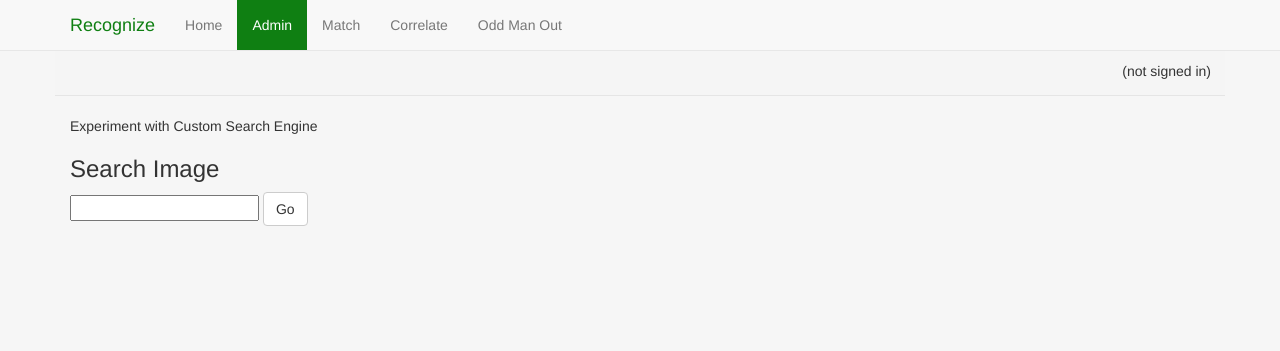
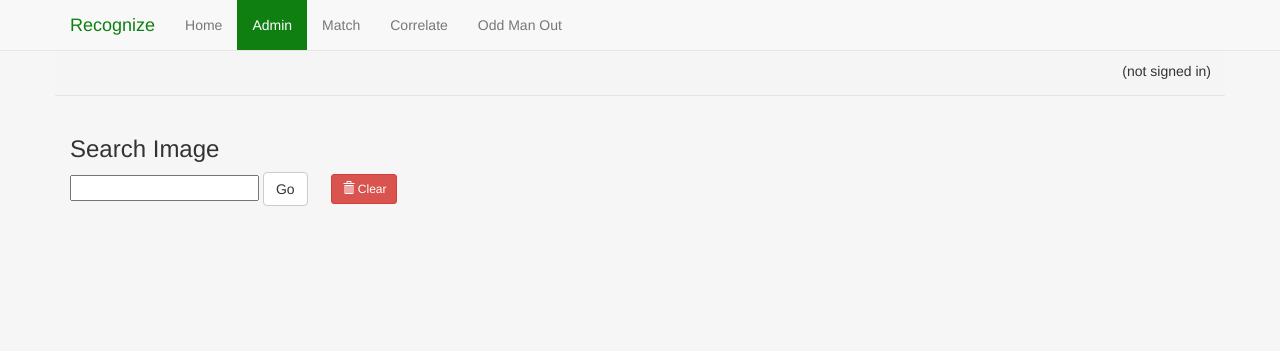
Before and after one commit to nischalshrestha/recognize, a Python web app: template templates/admin.html in a window 1280 px wide. Shown: the top 351 px of the page. Run offline with Jinja, Linux system fonts and the light colour scheme; the template is opened without the code that fills it, so the values that code supplies are empty; some libraries are stand-ins or nearby versions.

Commit message:
Added a clear images button on Admin

```diff
--- a/static/css/base.css
+++ b/static/css/base.css
@@ -170,6 +170,11 @@ form label {
   left: 20px;
 }
 
+#clear {
+  position: relative;
+  left: 20px;
+}
+
 /* Rows */
 
 .row {
--- a/templates/admin.html
+++ b/templates/admin.html
@@ -44,11 +44,11 @@
     </div>
     <br>
     <div class="container">
-        <p>Experiment with Custom Search Engine</p>
-        <form class=".form-search" onsubmit="return false;">
+        <form id="search_form" class="form-search" onsubmit="return false;">
             <h3>Search Image</h3>
-            <input  id="searchTerm" type="text" class="input-medium .search-query">
-            <button id="getGreeting" type="submit" class="btn btn-default">Go</button>
+            <input required="true" id="searchTerm" type="text" class="input-medium .search-query">
+            <button id="getGreeting" type="submit" class="btn btn-default" onsubmit="setFormSubmitting()">Go</button>
+            <a id="clear" class="btn btn-danger btn-sm"><span class="glyphicon glyphicon-trash" aria-hidden="true"></span> Clear</a>
         </form>
     </div>
     <!--
@@ -85,5 +85,21 @@
     <script type="text/javascript" src="/js/render.js"></script>
     <script type="text/javascript" src="/js/render.js"></script>
     <script async src="/js/base.js"></script>
+    <script type="text/javascript">
+        var form = document.getElementById('search_form'); // form has to have ID: <form id="formID">
+        form.noValidate = true;
+        form.addEventListener('submit', function(event) { // listen for form submitting
+                if (!event.target.checkValidity()) {
+                    event.preventDefault(); // dismiss the default functionality
+                    alert('Please enter a search term!'); // error message
+                }
+                return false;
+            }, false);
+    </script>
+    <script type="text/javascript">
+        $('#clear').click( function () {
+            $('img').remove();
+        });
+    </script>
 </body>
 </html>
```
